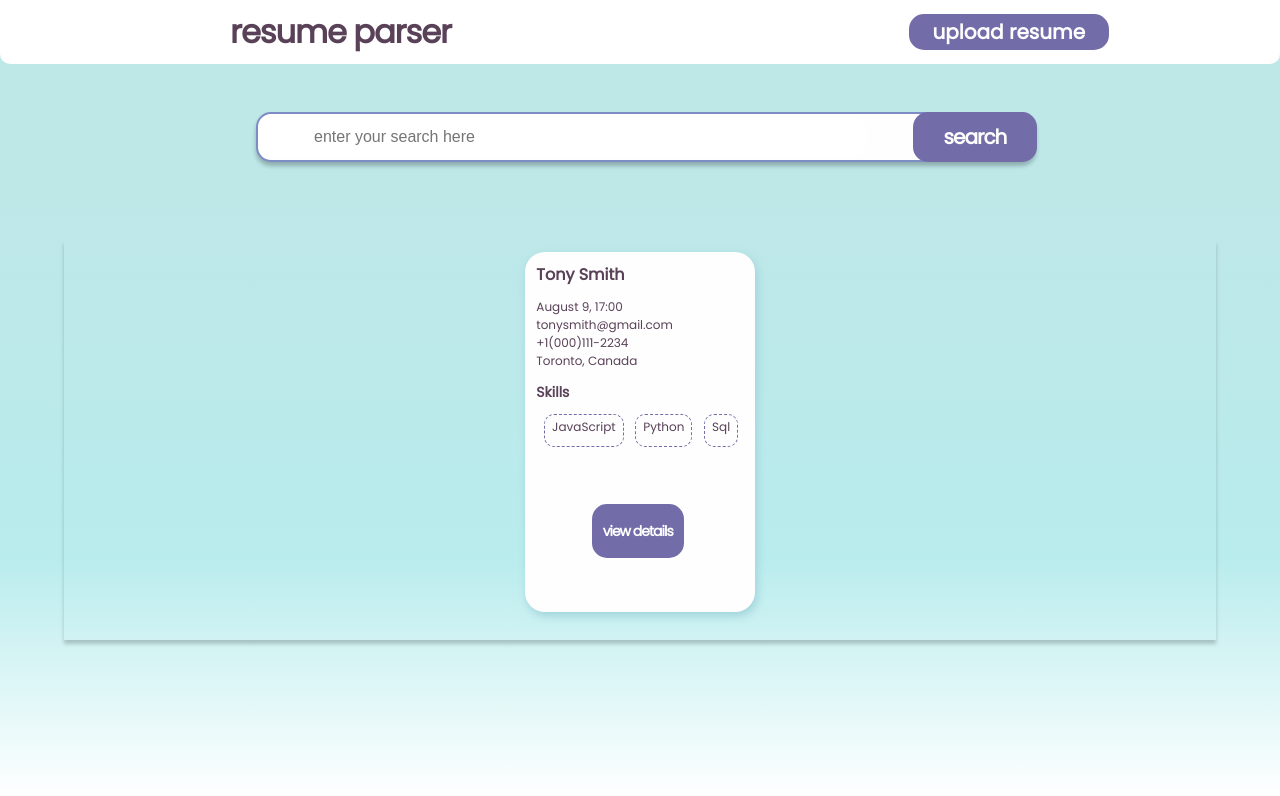
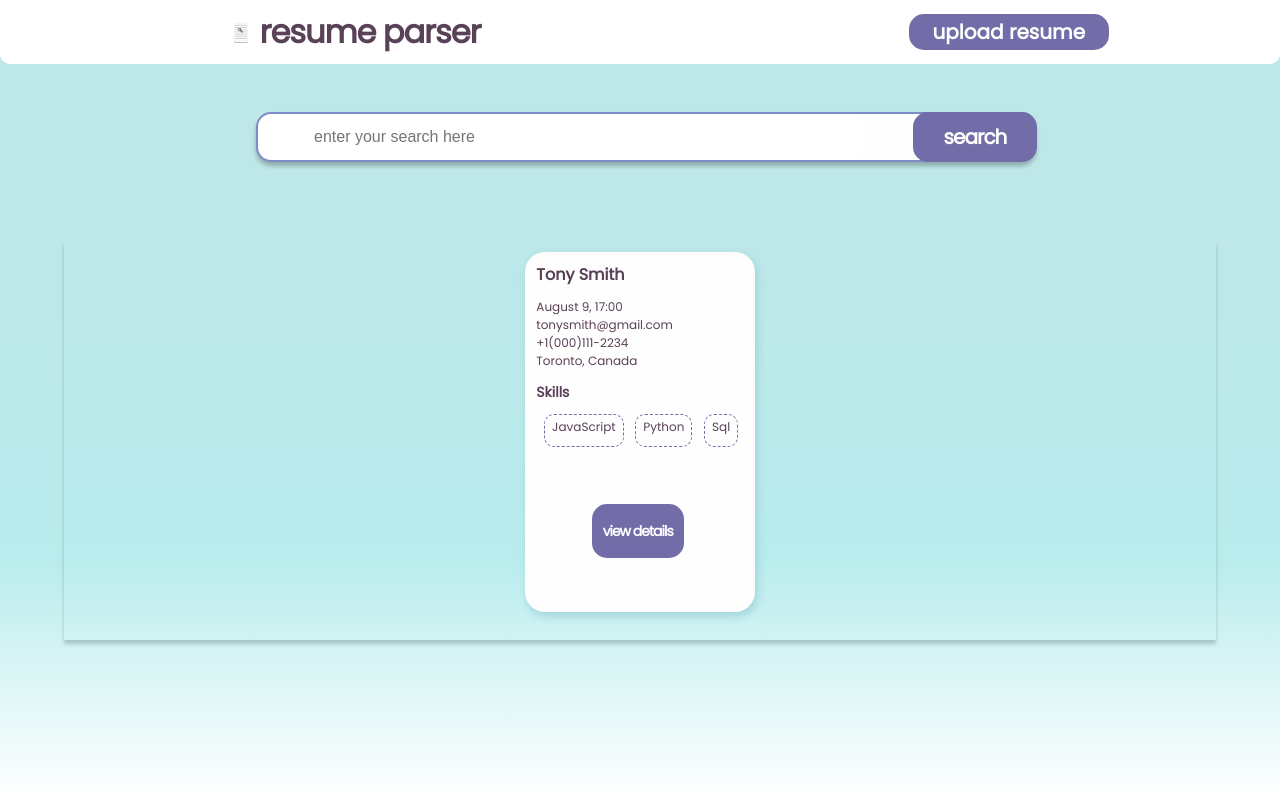
Before and after one commit to RRay6/react-resume-dashboard, a React (Create React App) app: page / in a window 1280 px wide. Shown: the top 796 px of the page. Built offline with nearby package versions, Linux system fonts and the light colour scheme.

Commit message:
Added SVG files

```diff
--- a/src/App.css
+++ b/src/App.css
@@ -21,7 +21,7 @@
 
 .title {
   position: absolute;
-  width: 233px;
+  width: 300px;
   height: 22px;
   left: 230px;
   top: 21px;
--- a/src/App.js
+++ b/src/App.js
@@ -5,6 +5,7 @@ import { ToastContainer, toast } from 'react-toastify';
 import { Slide, Zoom, Flip, Bounce } from 'react-toastify';
 import 'react-toastify/dist/ReactToastify.css';
 import ResumeTile from './components/ResumeTile'
+import {mainLogo, magnifyGlassLogo} from './images/imageindex'
 
 Modal.setAppElement('#root');
 
@@ -23,7 +24,9 @@ function App() {
 
       {/* Navigation bar with: title + resume upload link */}
       <nav>
-        <span className="title">resume parser</span>
+        <span className="title">
+          <img className="titleLogo" src={mainLogo}/> resume parser
+        </span>
         <button className="uploadResume" onClick={() => setModalIsOpen(true)}> upload resume </button>
       </nav>
 
--- /dev/null
+++ b/src/images/imageindex.js
@@ -0,0 +1,7 @@
+import mainLogo from './mainLogo.svg'
+import magnifyGlassLogo from './magnifyGlass.svg'
+
+export {
+  mainLogo,
+  magnifyGlassLogo
+}
```
Also changed, not shown: src/images/magnifyGlass.svg (added), src/images/mainLogo.svg (added).
